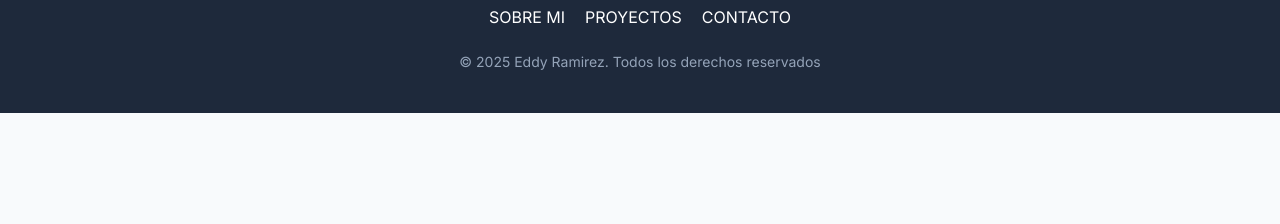
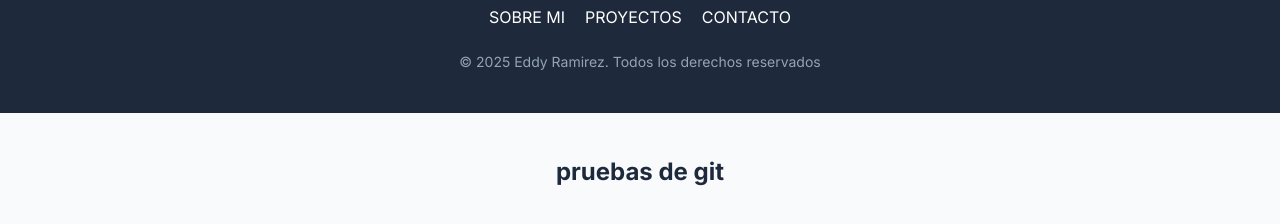
Before and after one commit to eramirez150/mi-portafolio2, a plain HTML site: page index.html in a window 1280 px wide. Shown: the part 2408-2632 px from the top of the page. Before the commit the page ends 2521 px from the top, so only its background shows below. Drawn offline with Linux system fonts and the light colour scheme.

Commit message:
Actualicé la configuración del proyecto

```diff
--- a/index.html
+++ b/index.html
@@ -215,4 +215,7 @@
       </footer>
     </main>
     </body>
+    <section>
+      <h1>pruebas de git </h1>
+    </section>
 </html>
```
